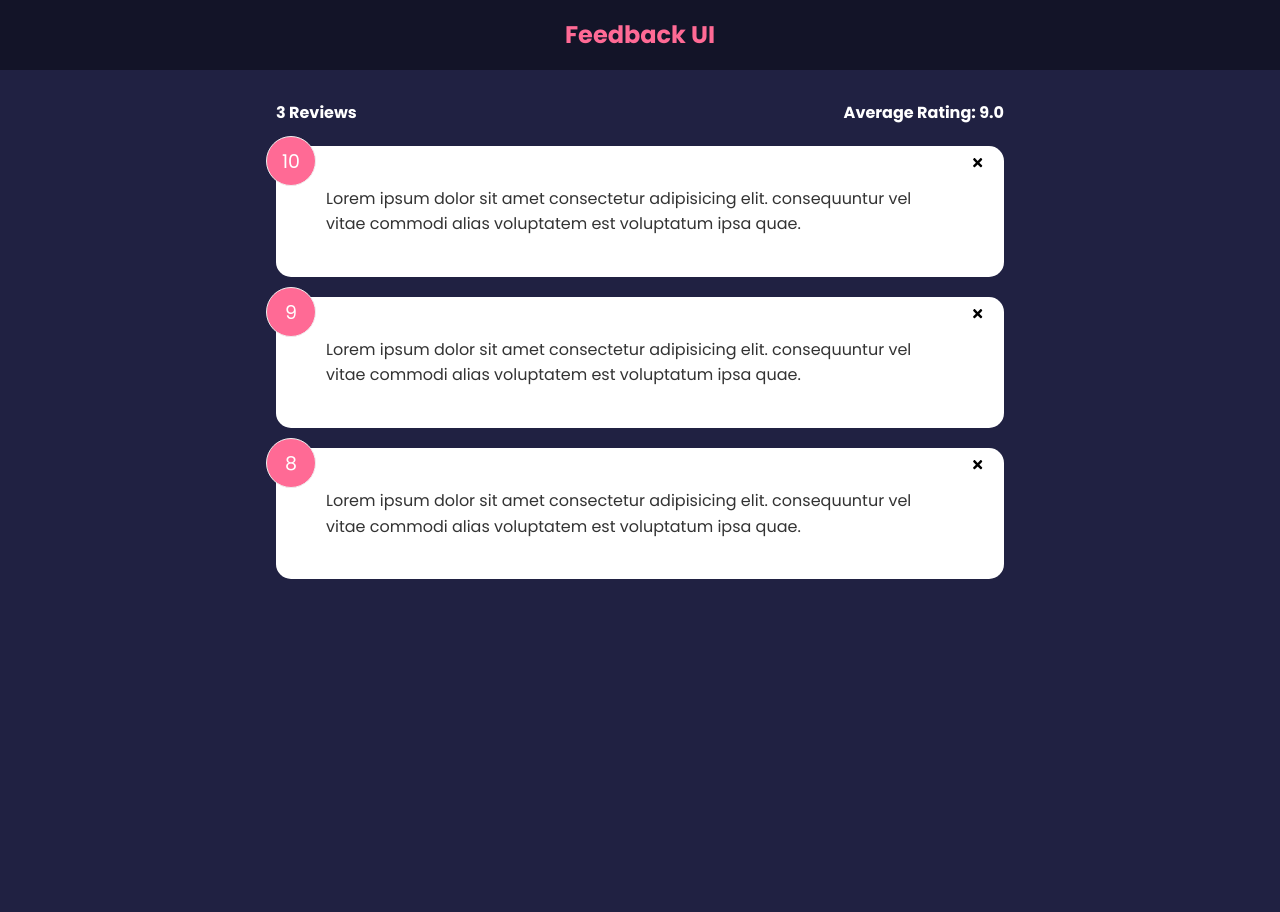
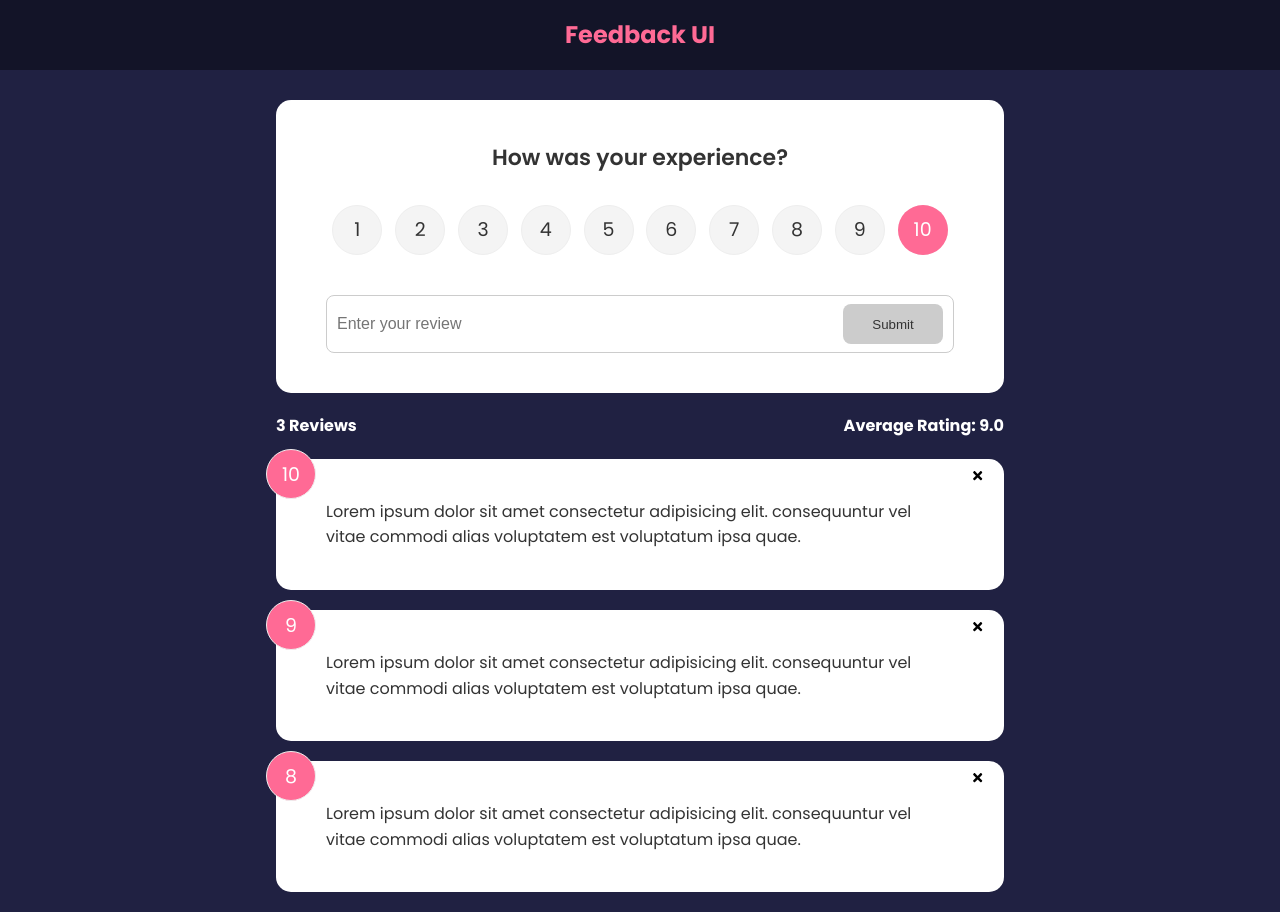
Before and after one commit to xinanrahman/feedbackui-app, a React (Create React App) app: page / in a window 1280 px wide. Before the commit the page ends 800 px from the top, so only its background shows below. Built offline with nearby package versions, Linux system fonts and the light colour scheme.

Commit message:
created feedbackform, ratingselect, and button components

```diff
--- a/package.json
+++ b/package.json
@@ -9,7 +9,9 @@
     "react": "^18.2.0",
     "react-dom": "^18.2.0",
     "react-icons": "^4.4.0",
+    "react-router-dom": "^6.3.0",
     "react-scripts": "5.0.1",
+    "uuid": "^8.3.2",
     "web-vitals": "^2.1.4"
   },
   "scripts": {
--- a/src/App.js
+++ b/src/App.js
@@ -1,8 +1,10 @@
+import { v4 as generateId } from "uuid";
 import Header from "./components/Header";
 import FeedbackData from "./data/FeedbackData";
 import FeedbackList from "./components/FeedbackList";
 import { useState } from "react";
 import FeedbackStats from "./components/FeedbackStats";
+import FeedbackForm from "./components/FeedbackForm";
 
 function App() {
   const [feedbackData, setFeedbackData] = useState(FeedbackData);
@@ -11,10 +13,16 @@ function App() {
     setFeedbackData(feedbackData.filter((review) => review.id !== id));
   };
 
+  const addFeedback = (newReview) => {
+    newReview.id = generateId();
+    setFeedbackData([newReview, ...feedbackData]);
+  };
+
   return (
     <>
       <Header text="Feedback UI"></Header>
       <div className="container">
+        <FeedbackForm handleAdd={addFeedback}></FeedbackForm>
         <FeedbackStats feedback={feedbackData}></FeedbackStats>
         <FeedbackList
           feedback={feedbackData}
--- /dev/null
+++ b/src/components/FeedbackForm.jsx
@@ -0,0 +1,65 @@
+import Card from "./shared/Card";
+import { useState } from "react";
+import Button from "./shared/Button";
+import RatingSelect from "./RatingSelect";
+
+function FeedbackForm({ handleAdd }) {
+  const [text, setText] = useState("");
+  const [rating, setRating] = useState(1);
+  const [btnDisabled, setBtnDisabled] = useState(true);
+
+  const [reviewMessage, setReviewMessage] = useState("");
+
+  const textChange = (e) => {
+    if (e.target.value === "") {
+      setBtnDisabled(true);
+      setReviewMessage(null);
+    } else if (e.target.value !== "" && e.target.value.trim().length <= 10) {
+      setReviewMessage("Review must be greater than 10 characters!");
+      setBtnDisabled(true);
+    } else {
+      setReviewMessage(null);
+      setBtnDisabled(false);
+    }
+    setText(e.target.value);
+  };
+
+  const handleSelected = (r) => {
+    setRating(r);
+  };
+
+  const handleSubmit = (e) => {
+    e.preventDefault();
+    if (text.trim().length > 10) {
+      const newReview = {
+        text: text,
+        rating: rating,
+      };
+      handleAdd(newReview);
+      setText("");
+    }
+  };
+
+  return (
+    <Card>
+      <form onSubmit={handleSubmit}>
+        <h2>How was your experience?</h2>
+        <RatingSelect select={handleSelected}></RatingSelect>
+        <div className="input-group">
+          <input
+            onChange={textChange}
+            type="text"
+            placeholder="Enter your review"
+            value={text}
+          ></input>
+          <Button type="submit" version="secondary" isDisabled={btnDisabled}>
+            Submit
+          </Button>
+        </div>
+        {reviewMessage && <div className="message">{reviewMessage}</div>}
+      </form>
+    </Card>
+  );
+}
+
+export default FeedbackForm;
--- a/src/components/FeedbackStats.jsx
+++ b/src/components/FeedbackStats.jsx
@@ -1,3 +1,5 @@
+import PropTypes from "prop-types";
+
 function FeedbackStats({ feedback }) {
   let calcAverage =
     feedback.reduce((prev, curr) => {
@@ -14,4 +16,8 @@ function FeedbackStats({ feedback }) {
   );
 }
 
+FeedbackStats.propTypes = {
+  feedback: PropTypes.array,
+};
+
 export default FeedbackStats;
--- /dev/null
+++ b/src/components/RatingSelect.jsx
@@ -0,0 +1,29 @@
+import { useState } from "react";
+
+function RatingSelect({ select }) {
+  const [selected, setSelected] = useState(10);
+
+  const handleChange = (e) => {
+    setSelected(+e.currentTarget.value);
+    select(+e.currentTarget.value);
+  };
+  return (
+    <ul className="rating">
+      {Array.from({ length: 10 }, (_, i) => (
+        <li key={`rating-${i + 1}`}>
+          <input
+            type="radio"
+            id={`num${i + 1}`}
+            name="rating"
+            value={i + 1}
+            onChange={handleChange}
+            checked={selected === i + 1}
+          />
+          <label htmlFor={`num${i + 1}`}>{i + 1}</label>
+        </li>
+      ))}
+    </ul>
+  );
+}
+
+export default RatingSelect;
--- /dev/null
+++ b/src/components/shared/Button.jsx
@@ -0,0 +1,24 @@
+import React from "react";
+import PropTypes from "prop-types";
+
+function Button({ children, version, type, isDisabled }) {
+  return (
+    <button type={type} disabled={isDisabled} className={`btn btn-${version}`}>
+      {children}
+    </button>
+  );
+}
+
+Button.defaultProps = {
+  version: "primary",
+  type: "button",
+  isDisabled: false,
+};
+
+Button.propTypes = {
+  children: PropTypes.node.isRequired,
+  version: PropTypes.string,
+  type: PropTypes.string,
+  isDisabled: PropTypes.bool,
+};
+export default Button;
```
Also changed, not shown: 1 other file (tests, documents, lock files or other folders).
